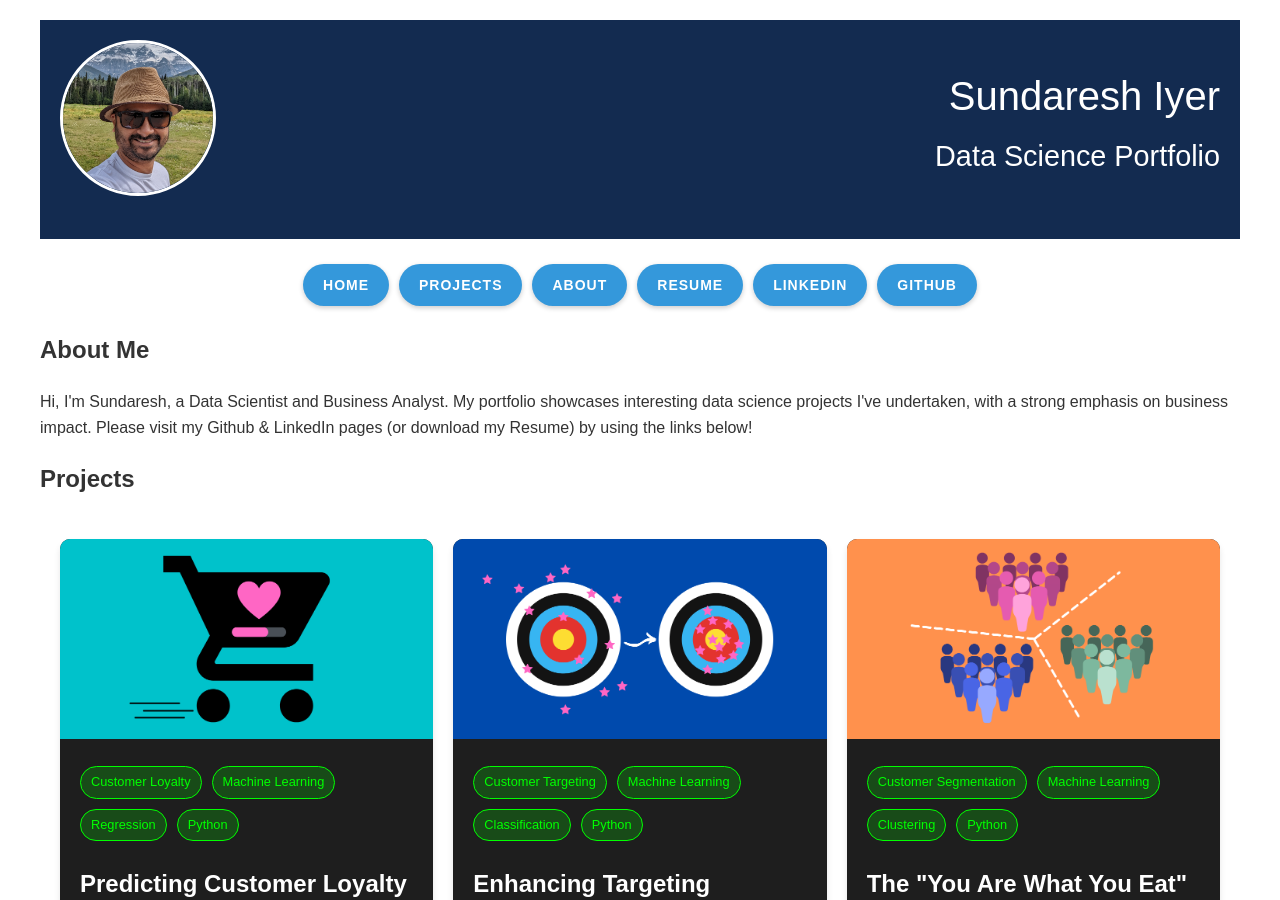
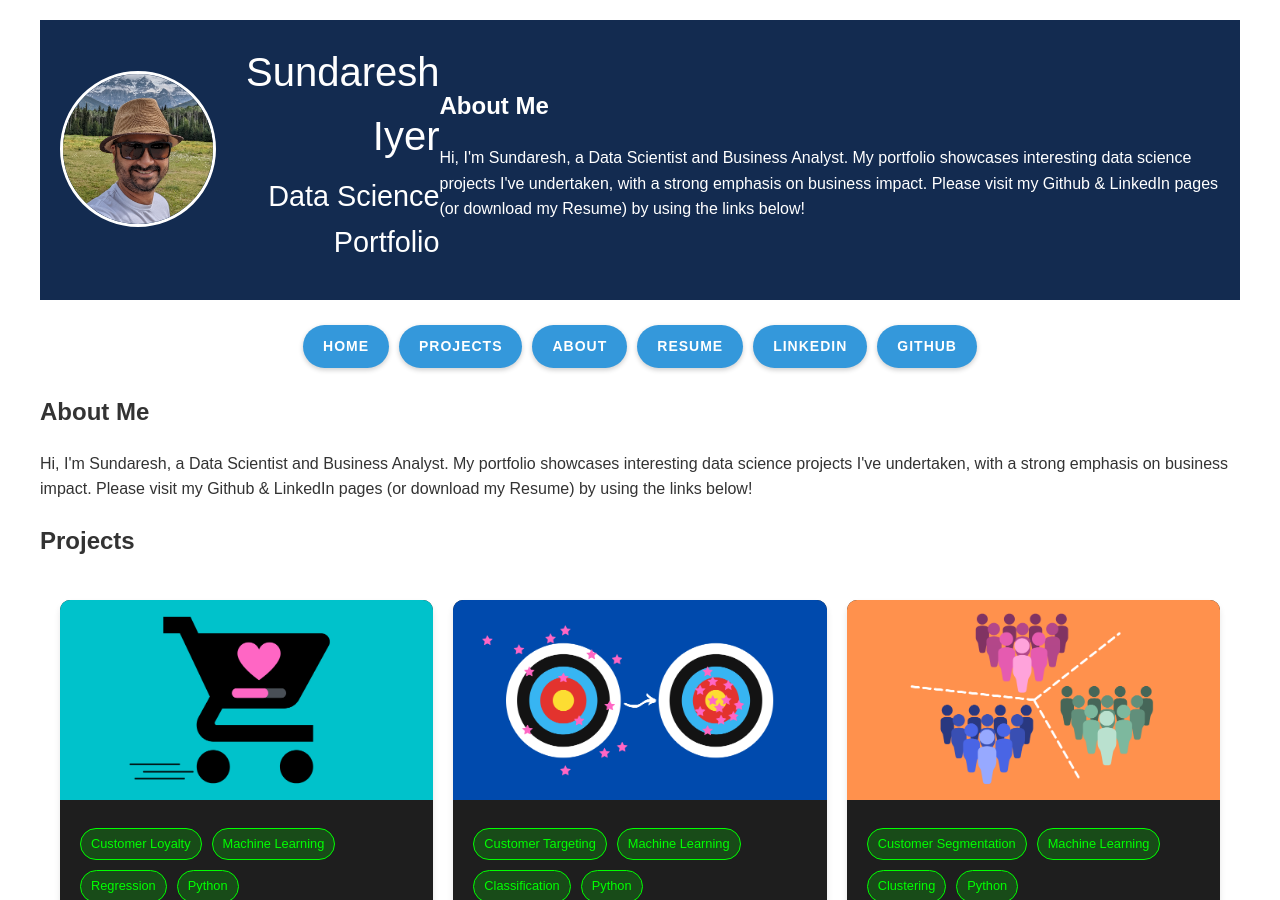
Before and after one commit to IyerS/sundareshiyer.github.io, a Jekyll site: the page built from index.html, in a window 1280 px wide and 900 px high. Built offline with Jekyll 4.4.1, drawn with Linux system fonts in a browser that asks for light colours.

Commit message:
Update default.html

```diff
--- a/_layouts/default.html
+++ b/_layouts/default.html
@@ -16,6 +16,12 @@
                 <h1>{{ site.title }}</h1>
                 <h2>{{ site.description }}</h2>
             </div>
+            <section class="about-me">
+                <div class="about-content">
+                    <h2>About Me</h2>
+                    <p>Hi, I'm Sundaresh, a Data Scientist and Business Analyst. My portfolio showcases interesting data science projects I've undertaken, with a strong emphasis on business impact. Please visit my Github & LinkedIn pages (or download my Resume) by using the links below!</p>
+                </div>
+            </section>
         </div>
     </header>
 
```
